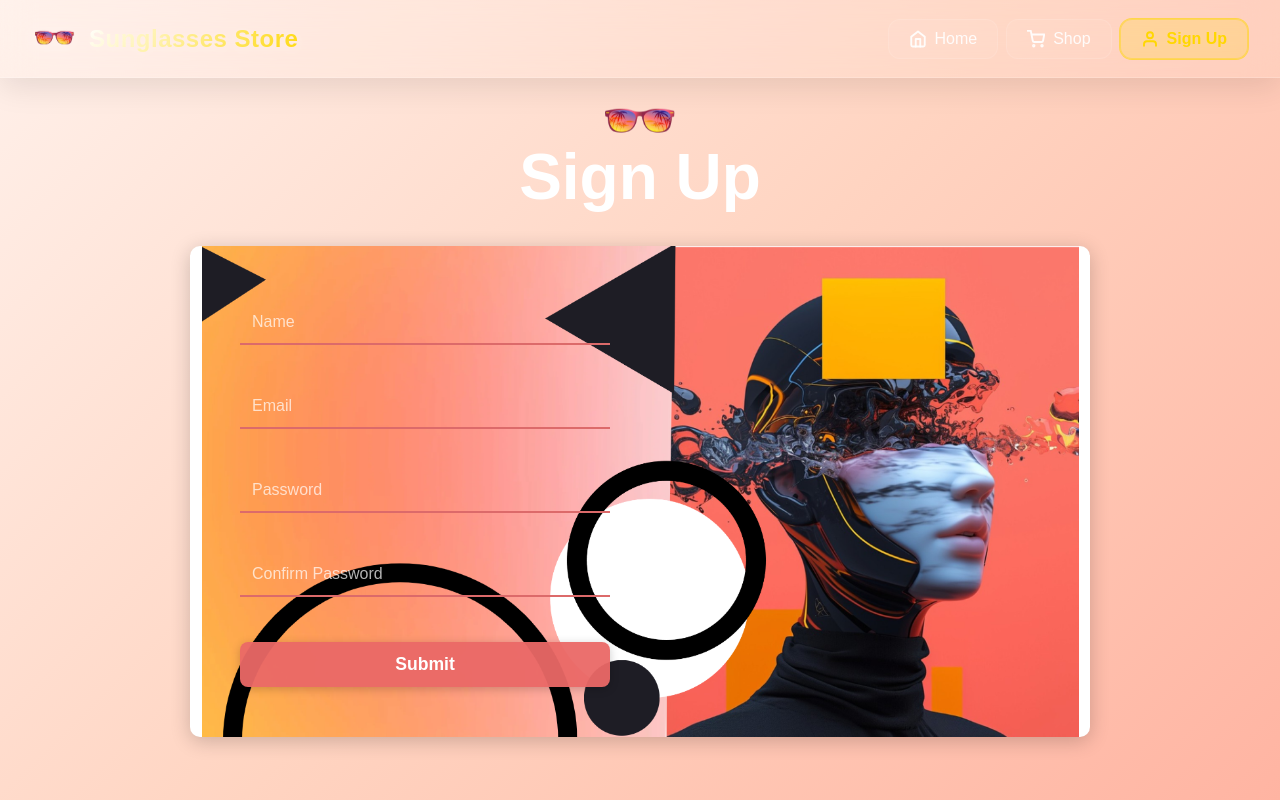
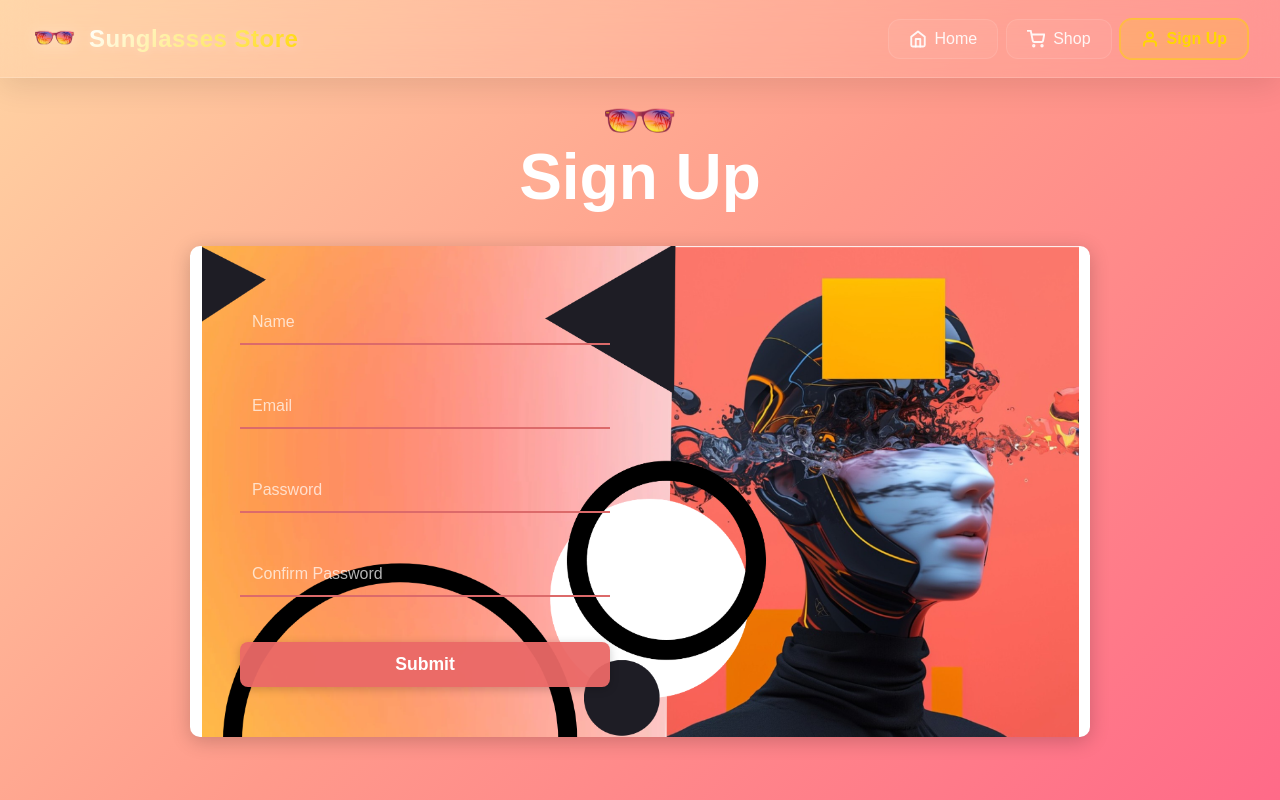
Before and after one commit to AnshMeshram/Sunglasses-Store, a React (Create React App) app: page /signup in a window 1280 px wide. Shown: the top 800 px of the page. Built offline with nearby package versions, Linux system fonts and the light colour scheme.

Commit message:
Improved the bg color of signup page

```diff
--- a/src/Signup/Signup.css
+++ b/src/Signup/Signup.css
@@ -9,7 +9,7 @@
     min-height: 100vh;
     margin: 0;
     padding-top: 80px; /* Space for fixed navbar */
-    background: linear-gradient(135deg, #fff1eb 0%, #ffd4c1 50%, #ffb4a2 100%);
+    background: linear-gradient(135deg, #ffd4a3 0%, #ff9a8b 50%, #ff6a88 100%);
     display: flex;
     flex-direction: column;
     justify-content: center;
```
